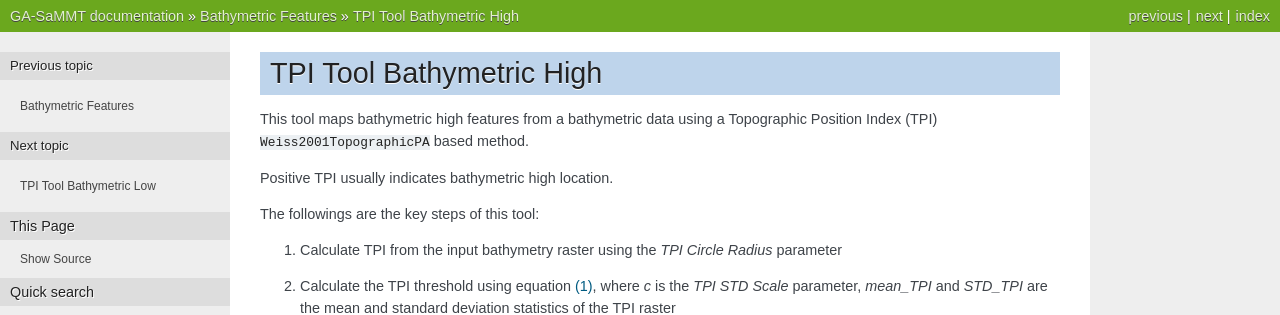
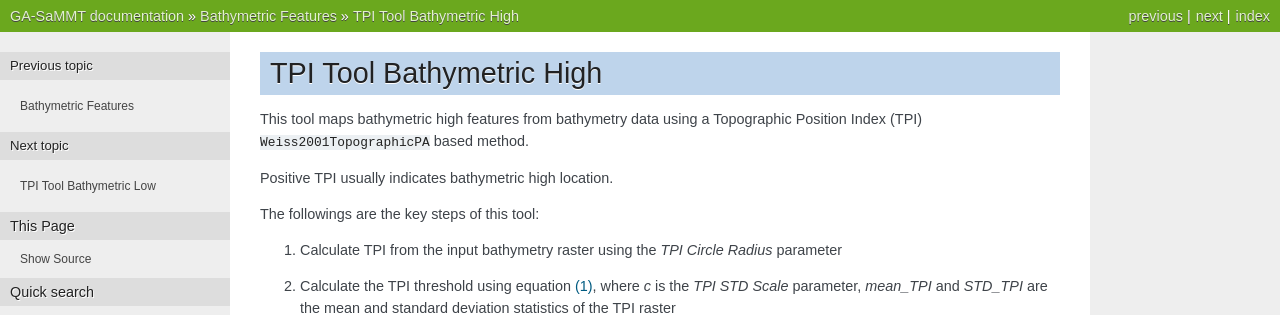
Before and after one commit to GeoscienceAustralia/GA-SaMMT, a Sphinx documentation site: the page built from docs/source/tpi_tool_bathymetric_high.rst, in a window 1280 px wide. Shown: the top 315 px of the page. Built offline with Sphinx 7.4.7, drawn with Linux system fonts in a browser that asks for light colours; cross-references to code outside the pages are shown as plain code.

Commit message:
Fix: Minor grammatical changes.

```diff
--- a/docs/source/tpi_ci_tool_bathymetric_low.rst
+++ b/docs/source/tpi_ci_tool_bathymetric_low.rst
@@ -2,7 +2,7 @@ TPI CI Tool Bathymetric Low
 ---------------------------
 
 
-This tool maps bathymetric low features from a bathymetric data using a combination of Topographic Position Index (TPI) :cite:`Weiss2001TopographicPA` and Convergence Index (CI) :cite:`Thommeret-hess-14-1527-2010` method.
+This tool maps bathymetric low features from bathymetrc data using a combination of Topographic Position Index (TPI) :cite:`Weiss2001TopographicPA` and Convergence Index (CI) :cite:`Thommeret-hess-14-1527-2010` method.
 Negative TPI usually indicates bathymetric low location.
 Negative CI usually indicates location of convergence (or bathymetric low).
 
--- a/docs/source/tpi_lmi_tool_bathymetric_high.rst
+++ b/docs/source/tpi_lmi_tool_bathymetric_high.rst
@@ -2,7 +2,7 @@ TPI LMI Tool Bathymetric High
 -----------------------------
 
 
-This tool maps bathymetric high features from a bathymetric data using a combination of Topographic Position Index (TPI) :cite:`Weiss2001TopographicPA` and Local Moran's I (LMI) :cite:`Moran-10.1093/biomet/37.1-2.17` method.
+This tool maps bathymetric high features from bathymetry data using a combination of Topographic Position Index (TPI) :cite:`Weiss2001TopographicPA` and Local Moran's I (LMI) :cite:`Moran-10.1093/biomet/37.1-2.17` method.
 Positive TPI usually indicates bathymetric high location. Positive LMI usually indicates a spatial pattern of positive (higher than average) local autocorrelation (e.g., in this case a similar local pattern of higher bathymetry values).
 
 The followings are the key steps of this tool:
--- a/docs/source/tpi_tool_bathymetric_high.rst
+++ b/docs/source/tpi_tool_bathymetric_high.rst
@@ -2,7 +2,7 @@ TPI Tool Bathymetric High
 -------------------------
 
 
-This tool maps bathymetric high features from a bathymetric data using a Topographic Position Index (TPI) :cite:`Weiss2001TopographicPA` based method.
+This tool maps bathymetric high features from bathymetry data using a Topographic Position Index (TPI) :cite:`Weiss2001TopographicPA` based method.
 
 Positive TPI usually indicates bathymetric high location.
 
--- a/docs/source/tpi_tool_bathymetric_low.rst
+++ b/docs/source/tpi_tool_bathymetric_low.rst
@@ -2,7 +2,7 @@ TPI Tool Bathymetric Low
 ------------------------
 
 
-This tool maps bathymetric low features from a bathymetric data using a Topographic Position Index (TPI) :cite:`Weiss2001TopographicPA` based method.
+This tool maps bathymetric low features from bathymetry data using a Topographic Position Index (TPI) :cite:`Weiss2001TopographicPA` based method.
 Negative TPI usually indicates bathymetric low location.
 
 The followings are the key steps of this tool:
--- a/docs/source/update_feature_boundary.rst
+++ b/docs/source/update_feature_boundary.rst
@@ -8,7 +8,7 @@ This tool merges the overlapped polygons into one and update its boundary.
 The followings are the steps:
 
 1. Merge the input featureclasses using ArcGIS *Merge* tool . This stacks the polygons on top of each other without dissoving the boundaries
-2. Add a *temporay* field to the merged *featureclass* and assin it a single value
+2. Add a *temporary* field to the merged *featureclass* and assign it a single value
 3. Dissolve the merged featureclass using ArcGIS *Dissolve* tool, with the *temporary* field and the *SINGLE_PART* option
 
 Note that this accessory tool is clearner than ArcGIS *Update* tool because the duplicates have been removed. In addition, this tool can update feature boundary for more than two input datasets.
```
